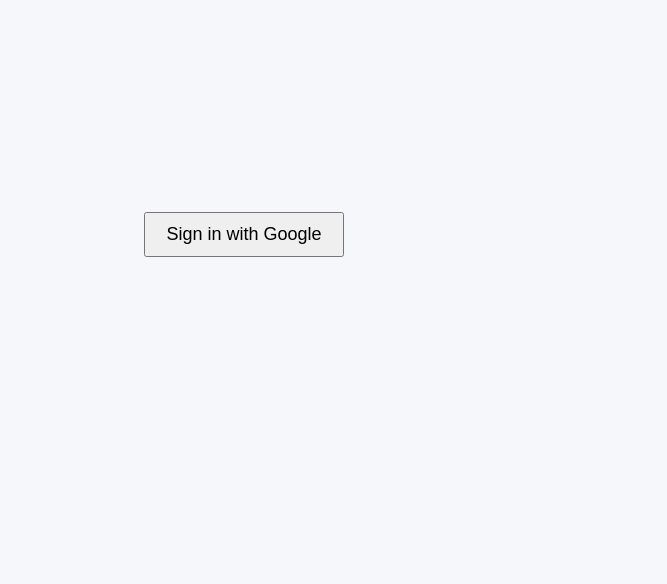
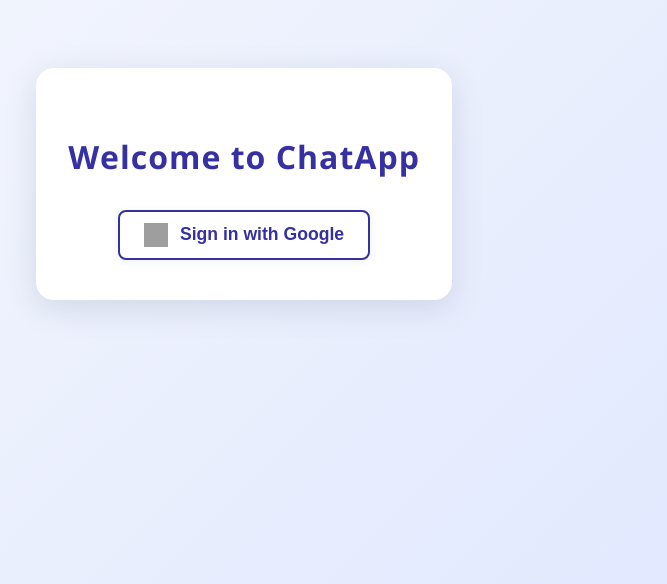
Before and after one commit to igiamronit/chatapp-lamda, a React (Create React App) app in the folder client/: page / in a window 1280 px wide. Shown: the part 216-800 px from the top of the page, without its empty margins (396-1063 px from the left). Built offline with nearby package versions, Linux system fonts and the light colour scheme; no server answers; grey boxes are pictures that could not be loaded.

Commit message:
login code separated from app.js

```diff
--- a/client/src/App.js
+++ b/client/src/App.js
@@ -2,8 +2,7 @@
 import { io } from 'socket.io-client';
 import React, { useEffect, useState } from 'react';
 import Chat from './chat';
-import { GoogleAuthProvider, signInWithPopup, signOut, onAuthStateChanged } from "firebase/auth";
-import { auth } from "./firebaseConfig";
+import Login from './login.js'
 
 // backend URL
 const socket = io("https://chatapp-ylh8.onrender.com");
@@ -17,31 +16,6 @@
   const [room, setRoom] = useState("");
   const [showChat, setShowChat] = useState(false);
 
-  useEffect(() =>{
-    const unsubscribe = onAuthStateChanged(auth, (currentUser) => {
-      setUser(currentUser);
-    });
-    return () => unsubscribe();
-  }, []);
-
-  const handleGoogleSignIn = async () => {
-    const provider = new GoogleAuthProvider();
-    try {
-      await signInWithPopup(auth, provider);
-    } catch (error) {
-      alert("Google Sign-In failed.");
-    }
-  };
-
-  const handleSignOut = async() => {
-    try {
-      await signOut(auth);
-      setShowChat(false);
-      setRoom("");
-    } catch(error){
-      alert("Sign out failed")
-    }
-  };
 
   const joinRoom = () => {
     if (user && room.trim() !== "") {
@@ -50,17 +24,15 @@
     }
   };
 
+  //showing login window if not logged in
+  if(!user){
+    return <Login onLogin={setUser} />;
+  }
+
   return (
     <div className="App">
-      {!user ? (
-      <div style={{ textAlign: "center", marginTop: "100px" }}>
-        <button onClick={handleGoogleSignIn} style={{ fontSize: "18px", padding: "10px 20px" }}>
-          Sign in with Google
-        </button>
-      </div>
-    ):!showChat ? (
+      {!showChat ? (
         <div className='roomContainer'>
-
         <div className='createRoomContainer'>
           <h1>Create Room</h1>
           <input
@@ -79,10 +51,7 @@
           />
           <button onClick={joinRoom}>Join</button>
         </div>
-        <div style={{marginTop:"20px"}}>
-          <span> Signed in as: {user.displayName}</span>
-          <button onClick={handleSignOut} style={{marginLeft: "10px"}}> Sign Out</button>
-        </div>
+        <Login user={user} onLogin={setUser} />
       </div>
       ) : (
         <Chat socket={socket} username={user.displayName} room={room} />
--- /dev/null
+++ b/client/src/login.css
@@ -0,0 +1,79 @@
+.login-container {
+    min-height: 100vh;
+    display: flex;
+    align-items: center;
+    justify-content: center;
+    background: linear-gradient(135deg, #f8fafc 0%, #e0e7ff 100%);
+  }
+
+  .login-card {
+    background: #fff;
+    padding: 2.5rem 2rem;
+    border-radius: 18px;
+    box-shadow: 0 8px 32px rgba(60, 72, 100, 0.15);
+    text-align: center;
+    min-width: 320px;
+  }
+
+  .login-title {
+    font-size: 2rem;
+    margin-bottom: 2rem;
+    color: #3730a3;
+    font-weight: 700;
+    letter-spacing: 1px;
+  }
+
+  .google-btn {
+    display: flex;
+    align-items: center;
+    justify-content: center;
+    background: #fff;
+    color: #3730a3;
+    border: 2px solid #3730a3;
+    border-radius: 8px;
+    padding: 0.7rem 1.5rem;
+    font-size: 1.1rem;
+    font-weight: 600;
+    cursor: pointer;
+    transition: background 0.2s, color 0.2s;
+    box-shadow: 0 2px 8px rgba(60, 72, 100, 0.07);
+    margin: 0 auto;
+  }
+
+  .google-btn:hover {
+    background: #3730a3;
+    color: #fff;
+  }
+
+  .google-icon {
+    width: 24px;
+    height: 24px;
+    margin-right: 12px;
+  }
+
+  .logout-btn {
+    margin-top: 1.5rem;
+    background: #f87171;
+    color: #fff;
+    border: none;
+    border-radius: 8px;
+    padding: 0.6rem 1.2rem;
+    font-size: 1rem;
+    font-weight: 600;
+    cursor: pointer;
+    transition: background 0.2s;
+  }
+
+  .logout-btn:hover {
+    background: #dc2626;
+  }
+  .signed-in-bar {
+    display: flex;
+    align-items: center;
+    justify-content: flex-end;
+    padding: 1rem 2rem 0 2rem;
+    background: none;
+    box-shadow: none;
+    font-size: 1rem;
+    gap: 1rem;
+  }
--- /dev/null
+++ b/client/src/login.js
@@ -0,0 +1,63 @@
+import React, { useEffect } from "react";
+import { GoogleAuthProvider, signInWithPopup, signOut, onAuthStateChanged } from "firebase/auth";
+import { auth } from "./firebaseConfig";
+import "./login.css";
+
+function Login({ user, onLogin }) {
+  useEffect(() => {
+    const unsubscribe = onAuthStateChanged(auth, (currentUser) => {
+      if (currentUser) {
+        onLogin(currentUser);
+      }
+    });
+    return () => unsubscribe();
+  }, [onLogin]);
+
+  const handleGoogleSignIn = async () => {
+    const provider = new GoogleAuthProvider();
+    try {
+      await signInWithPopup(auth, provider);
+    } catch (error) {
+      alert("Google Sign-In failed.");
+    }
+  };
+
+  const handleSignOut = async () => {
+    try {
+      await signOut(auth);
+      window.location.reload();
+    } catch (error) {
+      alert("Sign out failed");
+    }
+  };
+
+  if (!user) {
+    return (
+      <div className="login-container">
+        <div className="login-card">
+          <h2 className="login-title">Welcome to ChatApp</h2>
+          <button className="google-btn" onClick={handleGoogleSignIn}>
+            <img
+              src="https://upload.wikimedia.org/wikipedia/commons/thumb/c/c1/Google_%22G%22_logo.svg/240px-Google_%22G%22_logo.svg.png"
+              alt="Google"
+              className="google-icon"
+            />
+            Sign in with Google
+          </button>
+        </div>
+      </div>
+    );
+  }
+
+  // Only a slim bar after login
+  return (
+    <div className="signed-in-bar">
+      <span>Signed in as: {user.displayName}</span>
+      <button className="logout-btn" onClick={handleSignOut}>
+        Sign Out
+      </button>
+    </div>
+  );
+}
+
+export default Login;
```
